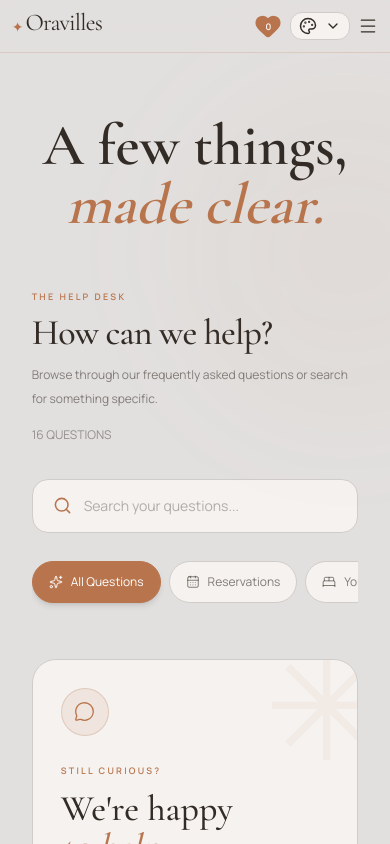
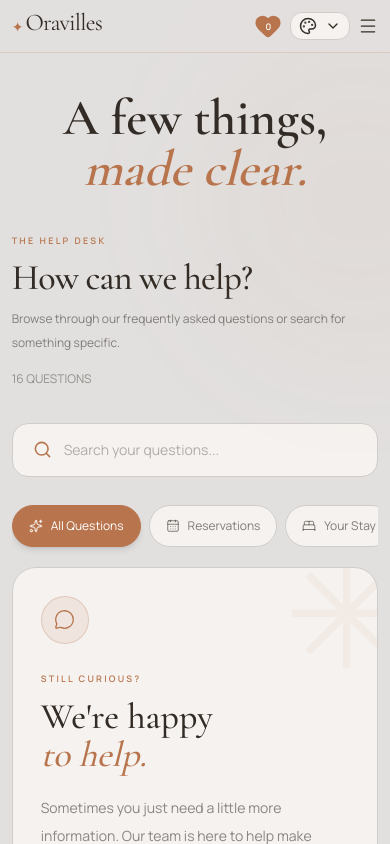
Before and after one commit to RaviKayease/Kayease-Hotel, a Next.js app: page /faqs in a window 390 px wide. Shown: the top 844 px of the page. Built offline with nearby package versions, Linux system fonts and the light colour scheme.

Commit message:
madeFaqsPageResponsiveness

```diff
--- a/app/faqs/page.tsx
+++ b/app/faqs/page.tsx
@@ -67,7 +67,7 @@ const FAQsPage = () => {
   return (
     <main>
       {/* ================= HERO SECTION ================= */}
-      <section className="relative px-5 pb-14 pt-16 sm:px-10 sm:pb-20 sm:pt-24 lg:px-16 lg:pb-24 lg:pt-28">
+      <section className="pt-10 lg:pt-15">
         {/* Decorative Background */}
         <div className="pointer-events-none absolute -right-32 top-10 h-80 w-80 rounded-full bg-[var(--primary)]/[0.045] blur-3xl" />
 
@@ -75,7 +75,7 @@ const FAQsPage = () => {
           <div className="flex flex-col items-center text-center">
             {/* Heading */}
             <h1
-              className={`${cormorant.className} font-bold lg:font-semibold text-[15vw] sm:text-[13vw] xl:text-[6vw] leading-none`}
+              className={`${cormorant.className} font-bold lg:font-semibold text-[13vw] xl:text-[6vw] leading-none`}
             >
               A few things,
               <span className="block italic text-[var(--primary)]">
@@ -87,7 +87,7 @@ const FAQsPage = () => {
       </section>
 
       {/* ================= FAQ CONTENT ================= */}
-      <section className="px-5 pb-20 sm:px-10 sm:pb-28 lg:px-16">
+      <section className="py-10 lg:py-15">
         <div className="mx-auto max-w-[1250px]">
           {/* Section Header */}
           <div className="mb-9 flex flex-col gap-4 sm:flex-row sm:items-end sm:justify-between">
@@ -139,7 +139,7 @@ const FAQsPage = () => {
           </div>
 
           {/* Category Tabs */}
-          <div className="mb-12 flex w-full items-center gap-2 overflow-x-auto hide-scrollbar pb-2">
+          <div className="mb-3 lg:mb-12 flex w-full items-center gap-2 overflow-x-auto hide-scrollbar pb-2">
             {categories.map((category) => {
               const Icon = categoryIcons[category];
               const isActive = activeCategory === category;
@@ -392,7 +392,7 @@ const FAQsPage = () => {
       </section>
 
       {/* ================= BOTTOM CTA ================= */}
-      <section className="px-5 pb-20 sm:px-10 sm:pb-28 lg:px-16">
+      <section className="pb-10">
         <div className="relative mx-auto max-w-[1350px] overflow-hidden rounded-3xl bg-[var(--primary)] px-7 py-12 text-white sm:rounded-[35px] sm:px-12 sm:py-16 lg:px-20 lg:py-20">
           {/* Decorative Elements */}
           <div className="pointer-events-none absolute -right-10 -top-24 text-[270px] font-light leading-none text-white/[0.07]">
```
